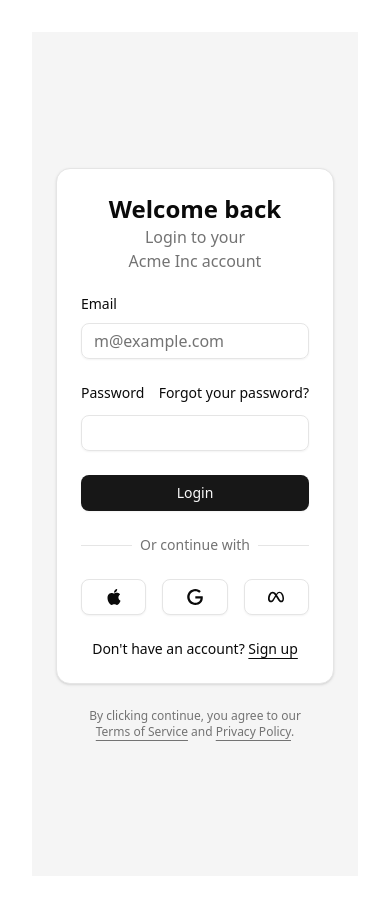
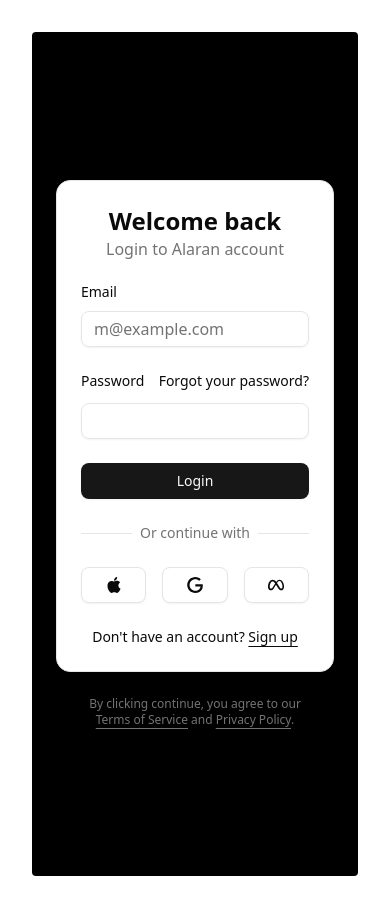
Before and after one commit to mrauthentik/Shad-Ui, a React (Vite) app in the folder Shad/: page / in a window 390 px wide. Built offline with nearby package versions, Linux system fonts and the light colour scheme.

Commit message:
feat: update Login component with routing and styling enhancements

```diff
--- a/Shad/src/components/Login.tsx
+++ b/Shad/src/components/Login.tsx
@@ -2,7 +2,8 @@ import { LoginForm } from "./login-form"
 
 const Login = () => {
   return (
-    <div className="flex min-h-svh flex-col items-center justify-center bg-muted p-6 md:p-10">
+
+    <div className="flex min-h-svh flex-col items-center justify-center bg-black p-6 md:p-10 rounded">
         <div className="w-full max-w-sm md:max-w-3xl">
          <LoginForm />
         </div>
--- a/Shad/src/components/login-form.tsx
+++ b/Shad/src/components/login-form.tsx
@@ -3,11 +3,17 @@ import { Button } from "@/components/ui/button"
 import { Card, CardContent } from "@/components/ui/card"
 import { Input } from "@/components/ui/input"
 import { Label } from "@/components/ui/label"
+import img from "../../public/img.JPG"
+import { useNavigate } from "react-router-dom"
 
 export function LoginForm({
   className,
   ...props
 }: React.ComponentProps<"div">) {
+  const navigate = useNavigate()
+  const handleroute = ()=>{
+    navigate('/dashboard')
+  }
   return (
     <div className={cn("flex flex-col gap-6", className)} {...props}>
       <Card className="overflow-hidden p-0">
@@ -17,7 +23,7 @@ export function LoginForm({
               <div className="flex flex-col items-center text-center">
                 <h1 className="text-2xl font-bold">Welcome back</h1>
                 <p className="text-muted-foreground text-balance">
-                  Login to your Acme Inc account
+                  Login to Alaran account
                 </p>
               </div>
               <div className="grid gap-3">
@@ -41,7 +47,7 @@ export function LoginForm({
                 </div>
                 <Input id="password" type="password" required />
               </div>
-              <Button type="submit" className="w-full">
+              <Button type="submit" className="w-full" onClick={handleroute}>
                 Login
               </Button>
               <div className="after:border-border relative text-center text-sm after:absolute after:inset-0 after:top-1/2 after:z-0 after:flex after:items-center after:border-t">
@@ -88,7 +94,7 @@ export function LoginForm({
           </form>
           <div className="bg-muted relative hidden md:block">
             <img
-              src="/placeholder.svg"
+              src={img}
               alt="Image"
               className="absolute inset-0 h-full w-full object-cover dark:brightness-[0.2] dark:grayscale"
             />
--- a/Shad/vite.config.ts
+++ b/Shad/vite.config.ts
@@ -6,6 +6,7 @@ import { defineConfig } from "vite"
 // https://vite.dev/config/
 export default defineConfig({
   plugins: [react(), tailwindcss()],
+  assetsInclude: ["**/*.JPG"],
   resolve: {
     alias: {
       "@": path.resolve(__dirname, "./src"),
```
Also changed, not shown: Shad/public/img.JPG (added).
